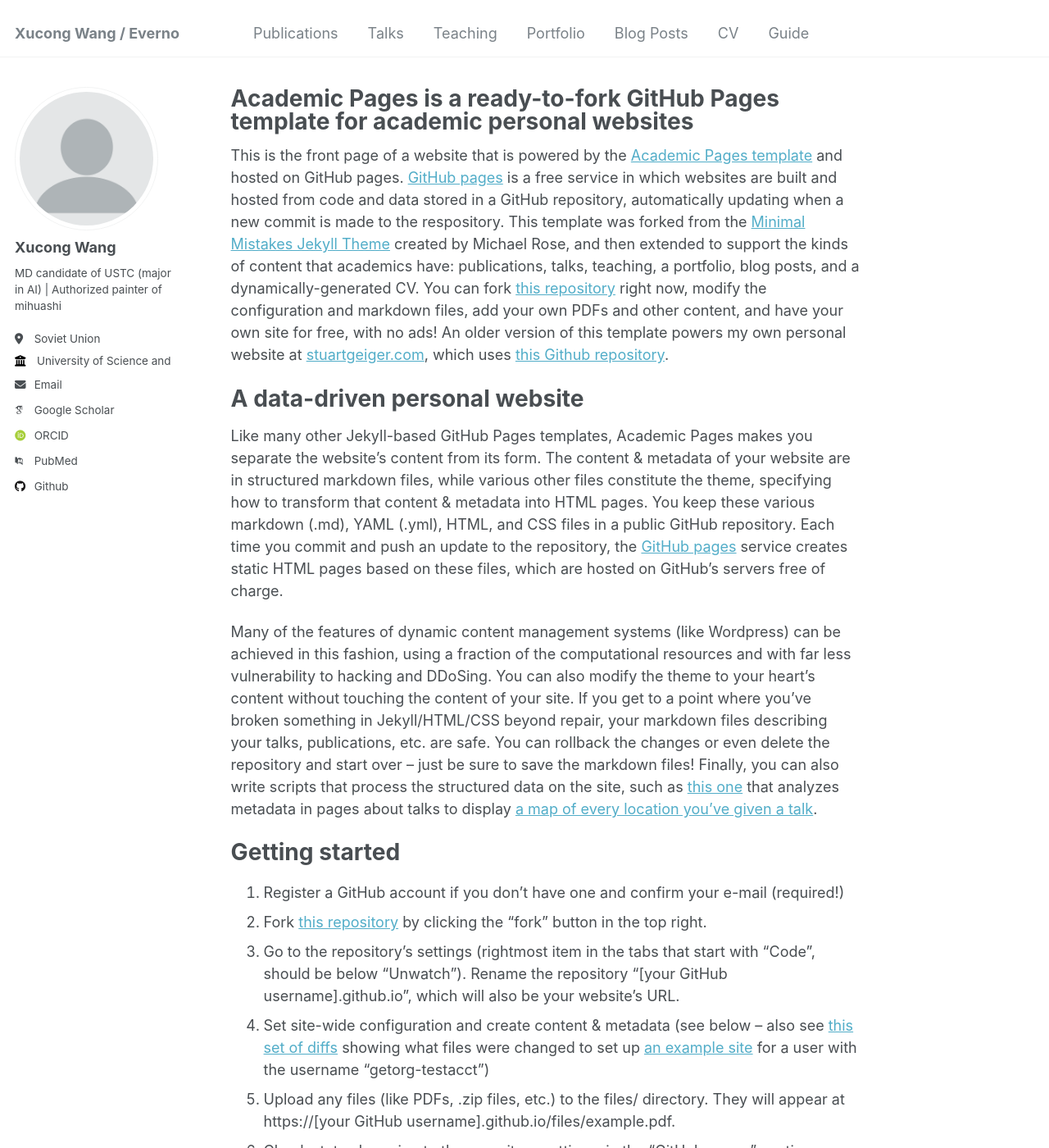
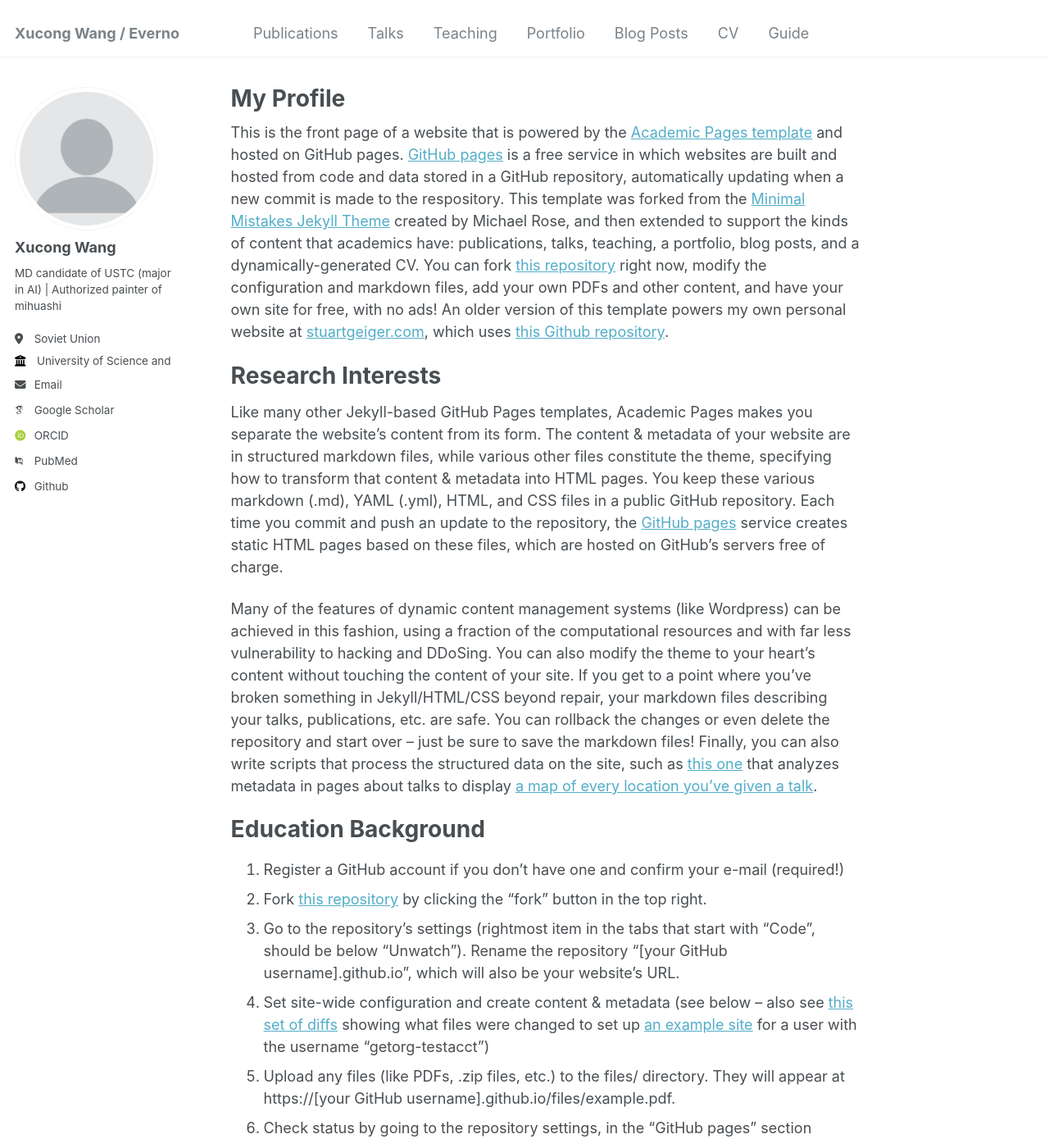
Before and after one commit to asaxuc/asaxuc.github.io, a Jekyll site: the page built from _pages/about.md, in a window 1280 px wide and 1400 px high. Shown: the whole window at 82% size. Built offline with Jekyll 4.4.1, drawn with Linux system fonts in a browser that asks for light colours; some web fonts are replaced; some of the changed text lies outside the part shown.

Commit message:
Update about.md
Signed-off-by: asaxuc <asahi_0104@mail.ustc.edu.cn>

```diff
--- a/_pages/about.md
+++ b/_pages/about.md
@@ -1,6 +1,6 @@
 ---
 permalink: /
-title: "Academic Pages is a ready-to-fork GitHub Pages template for academic personal websites"
+title: "My Profile"
 author_profile: true
 redirect_from:
   - /about/
@@ -9,13 +9,13 @@
 
 This is the front page of a website that is powered by the [Academic Pages template](https://github.com/academicpages/academicpages.github.io) and hosted on GitHub pages. [GitHub pages](https://pages.github.com) is a free service in which websites are built and hosted from code and data stored in a GitHub repository, automatically updating when a new commit is made to the respository. This template was forked from the [Minimal Mistakes Jekyll Theme](https://mmistakes.github.io/minimal-mistakes/) created by Michael Rose, and then extended to support the kinds of content that academics have: publications, talks, teaching, a portfolio, blog posts, and a dynamically-generated CV. You can fork [this repository](https://github.com/academicpages/academicpages.github.io) right now, modify the configuration and markdown files, add your own PDFs and other content, and have your own site for free, with no ads! An older version of this template powers my own personal website at [stuartgeiger.com](http://stuartgeiger.com), which uses [this Github repository](https://github.com/staeiou/staeiou.github.io).
 
-A data-driven personal website
+Research Interests
 ======
 Like many other Jekyll-based GitHub Pages templates, Academic Pages makes you separate the website's content from its form. The content & metadata of your website are in structured markdown files, while various other files constitute the theme, specifying how to transform that content & metadata into HTML pages. You keep these various markdown (.md), YAML (.yml), HTML, and CSS files in a public GitHub repository. Each time you commit and push an update to the repository, the [GitHub pages](https://pages.github.com/) service creates static HTML pages based on these files, which are hosted on GitHub's servers free of charge.
 
 Many of the features of dynamic content management systems (like Wordpress) can be achieved in this fashion, using a fraction of the computational resources and with far less vulnerability to hacking and DDoSing. You can also modify the theme to your heart's content without touching the content of your site. If you get to a point where you've broken something in Jekyll/HTML/CSS beyond repair, your markdown files describing your talks, publications, etc. are safe. You can rollback the changes or even delete the repository and start over -- just be sure to save the markdown files! Finally, you can also write scripts that process the structured data on the site, such as [this one](https://github.com/academicpages/academicpages.github.io/blob/master/talkmap.ipynb) that analyzes metadata in pages about talks to display [a map of every location you've given a talk](https://academicpages.github.io/talkmap.html).
 
-Getting started
+Education Background
 ======
 1. Register a GitHub account if you don't have one and confirm your e-mail (required!)
 1. Fork [this repository](https://github.com/academicpages/academicpages.github.io) by clicking the "fork" button in the top right.
@@ -24,7 +24,7 @@
 1. Upload any files (like PDFs, .zip files, etc.) to the files/ directory. They will appear at https://[your GitHub username].github.io/files/example.pdf.
 1. Check status by going to the repository settings, in the "GitHub pages" section
 
-Site-wide configuration
+Work / Intern Background
 ------
 The main configuration file for the site is in the base directory in [_config.yml](https://github.com/academicpages/academicpages.github.io/blob/master/_config.yml), which defines the content in the sidebars and other site-wide features. You will need to replace the default variables with ones about yourself and your site's github repository. The configuration file for the top menu is in [_data/navigation.yml](https://github.com/academicpages/academicpages.github.io/blob/master/_data/navigation.yml). For example, if you don't have a portfolio or blog posts, you can remove those items from that navigation.yml file to remove them from the header.
 
```
